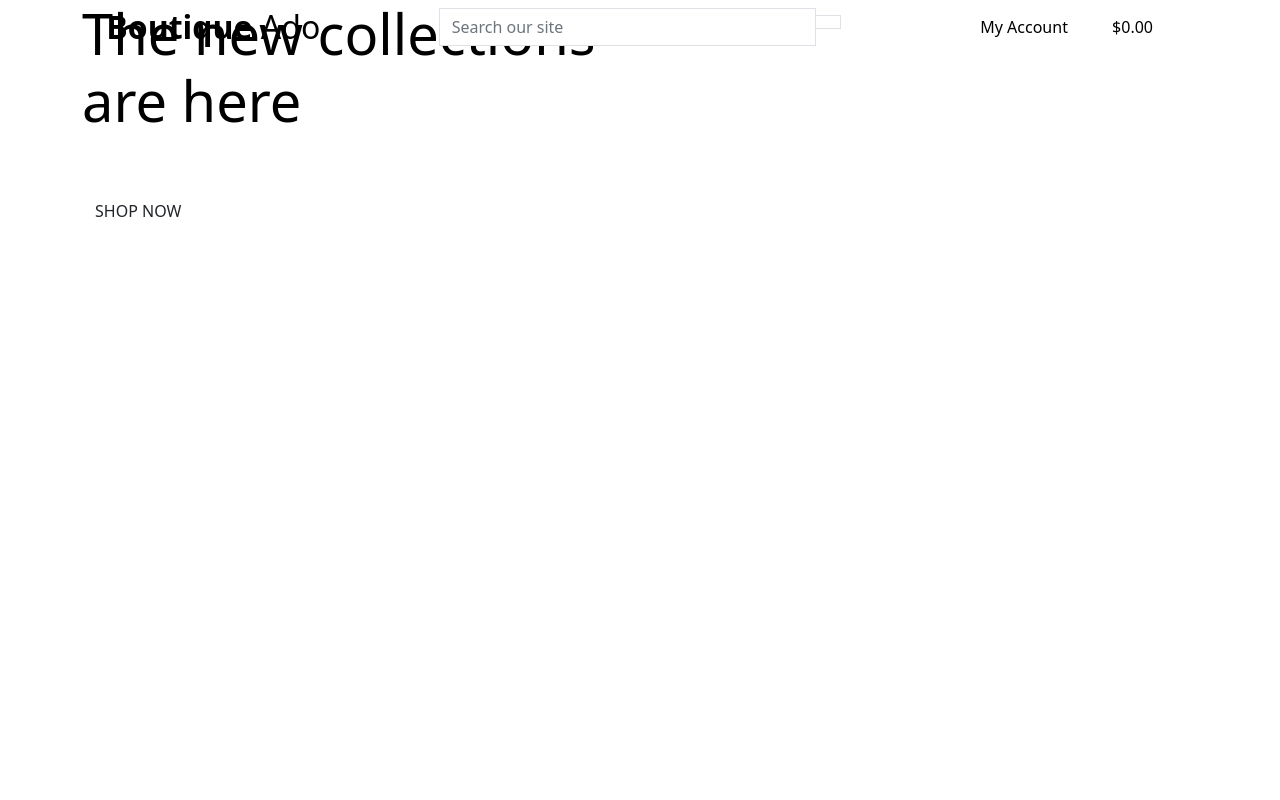
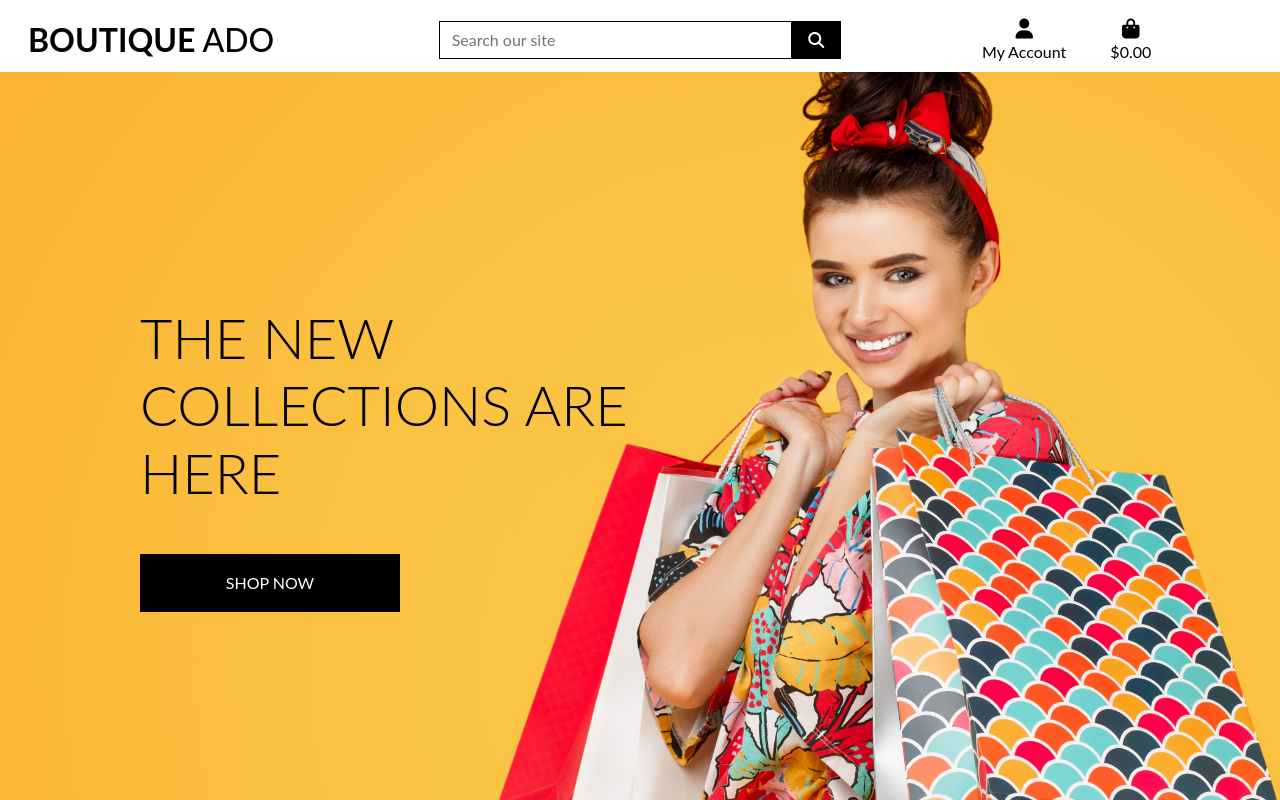
Before and after one commit to lavadax/boutique-ado-CI-project, a Django app: page / in a window 1280 px wide. Run offline with Django 3.2, Linux system fonts and the light colour scheme; some libraries are stand-ins or nearby versions.

Commit message:
Complete homepage header and CSS

```diff
--- a/boutique_ado/settings.py
+++ b/boutique_ado/settings.py
@@ -150,6 +150,10 @@ USE_TZ = True
 # https://docs.djangoproject.com/en/3.2/howto/static-files/
 
 STATIC_URL = '/static/'
+STATICFILES_DIRS = (os.path.join(BASE_DIR, 'static'),)
+
+MEDIA_URL = '/media/'
+MEDIA_ROOT = os.path.join(BASE_DIR, 'media')
 
 # Default primary key field type
 # https://docs.djangoproject.com/en/3.2/ref/settings/#default-auto-field
--- a/boutique_ado/urls.py
+++ b/boutique_ado/urls.py
@@ -15,9 +15,11 @@ Including another URLconf
 """
 from django.contrib import admin
 from django.urls import path, include
+from django.conf import settings
+from django.conf.urls.static import static
 
 urlpatterns = [
     path('admin/', admin.site.urls),
     path('accounts/', include('allauth.urls')),
     path('', include('home.urls')),
-]
+] + static(settings.MEDIA_URL, document_root=settings.MEDIA_ROOT)
--- /dev/null
+++ b/static/css/base.css
@@ -0,0 +1,81 @@
+html {
+    height: 100%;
+}
+
+body {
+    background: url('/media/homepage_background_cropped.jpg') no-repeat center center fixed;
+    background-size: cover;
+    height: calc(100vh - 164px);
+    color: #555;
+    font-family: 'Lato';
+}
+
+/* from Bulma */
+.icon {
+    align-items: center;
+    display: inline-flex;
+    justify-content: center;
+    height: 1.5rem;
+    width: 1.5rem;
+}
+
+.logo-font {
+    text-transform: uppercase;
+}
+
+.main-logo-link {
+    width: fit-content;
+}
+
+.shop-now-button {
+    background: black;
+    color: white;
+    min-width: 260px;
+}
+
+.btn-black {
+    background: black;
+    color: white;
+}
+
+.shop-now-button:hover,
+.shop-now-button:active,
+.shop-now-button:focus,
+.btn-black:hover,
+.btn-black:active,
+.btn-black:focus {
+    background: #222;
+    color: white;
+}
+
+.text-black {
+    color: #000 !important;
+}
+
+.border-black {
+    border: 1px solid black !important;
+}
+
+/* -------------------------------- Media Queries */
+
+/* Slightly larger container on xl screens */
+@media (min-width: 1200px) {
+  .container {
+    max-width: 80%;
+  }
+}
+
+/* fixed top navbar only on medium and up */
+@media (min-width: 992px) {
+    .fixed-top-desktop-only {
+        position: fixed;
+        top: 0;
+        right: 0;
+        left: 0;
+        z-index: 1030;
+    }
+
+    .header-container {
+        padding-top: 164px;
+    }
+}
--- a/templates/base.html
+++ b/templates/base.html
@@ -15,12 +15,15 @@
 
         {% block corecss %}
             <link href="https://cdn.jsdelivr.net/npm/bootstrap@5.1.3/dist/css/bootstrap.min.css" rel="stylesheet" integrity="sha384-1BmE4kWBq78iYhFldvKuhfTAU6auU8tT94WrHftjDbrCEXSU1oBoqyl2QvZ6jIW3" crossorigin="anonymous">
+            <link href="https://fonts.googleapis.com/css2?family=Lato&display=swap">
+            <link rel="stylesheet" href="{% static 'css/base.css' %}">
         {% endblock %}
 
         {% block extra_css %}
         {% endblock %}
 
         {% block corejs %}
+            <script src="https://kit.fontawesome.com/4b07045a13.js" crossorigin="anonymous"></script>
             <script src="https://code.jquery.com/jquery-3.6.0.min.js" integrity="sha256-/xUj+3OJU5yExlq6GSYGSHk7tPXikynS7ogEvDej/m4=" crossorigin="anonymous"></script>
             <script src="https://cdn.jsdelivr.net/npm/bootstrap@5.1.3/dist/js/bootstrap.bundle.min.js" integrity="sha384-ka7Sk0Gln4gmtz2MlQnikT1wXgYsOg+OMhuP+IlRH9sENBO0LRn5q+8nbTov4+1p" crossorigin="anonymous"></script>
         {% endblock %}
@@ -32,7 +35,7 @@
     </head>
     <body>
         <header class="container-fluid fixed-top">
-            <div class="row">
+            <div id="topnav" class="row bg-white pt-lg-2 d-none d-lg-flex">
                 <div class="col-12 col-lg-4 my-auto py-1 py-lg-0 text-center text-lg-left">
                     <a href="{% url 'home' %}" class="nav-link main-logo-link">
                         <h2 class="logo-font text-black my-0"><strong>Boutique</strong> Ado</h2>
@@ -55,7 +58,7 @@
                 <div class="col-12 col-lg-4 my-auto py-1 py-lg-0">
                     <ul class="list-inline list-unstyled text-center text-lg-right my-0">
                         <li class="list-inline-item dropdown">
-                            <a href="#" id="user-options" class="text-black nav-link" data-toggle="dropdown" aria-haspopup="true" aria-expanded="false">
+                            <a href="#" id="user-options" class="text-black nav-link" data-bs-toggle="dropdown" aria-haspopup="true" aria-expanded="false">
                                 <div class="text-center">
                                     <div><i class="fas fa-user fa-lg"></i></div>
                                     <p class="my-0">My Account</p>
```
Also changed, not shown: media/homepage_background_cropped.jpg (added). Lines whose indentation alone changed are shown as unchanged.
